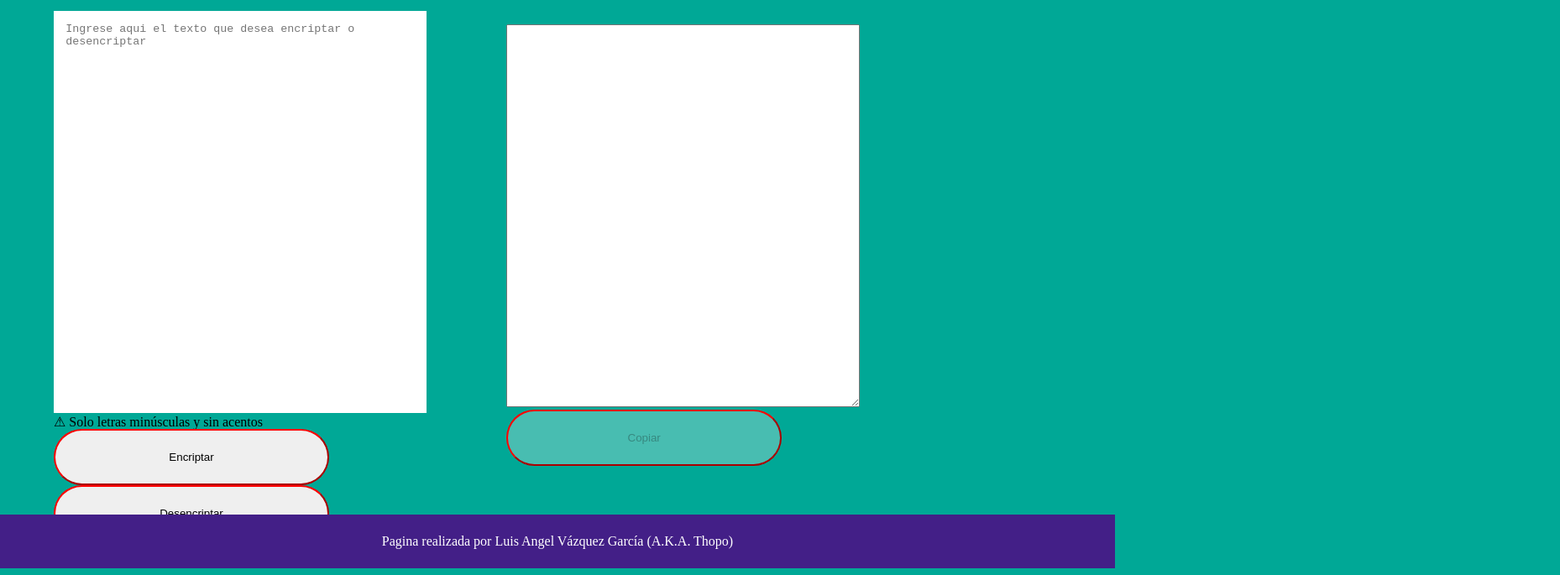
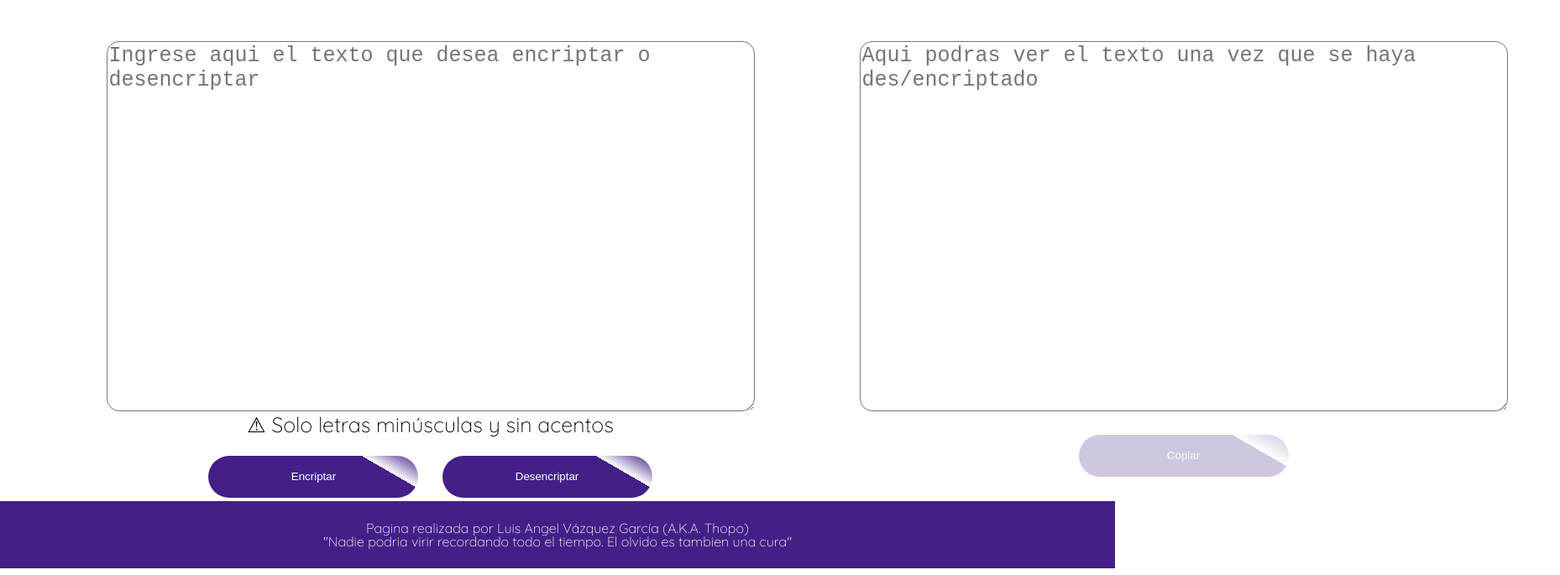
Before and after one commit to TH9P0/EncriptadorDeTexto_OracleONE, a plain HTML site: page index.html in a window 1280 px wide. Shown: the part 123-808 px from the top of the page at 84% size, 1858 px wide, since content can reach past the window. Drawn offline with Linux system fonts and the light colour scheme.

Commit message:
Ajustes Generales

```diff
--- a/app.js
+++ b/app.js
@@ -25,6 +25,7 @@ function encriptar(){
         }
     }
 
+    document.getElementById('ingresoUsuario').value = "";
     textoProcesado.innerHTML = fraseEncriptada;
     document.getElementById('copiar').removeAttribute('disabled');
 }
@@ -32,25 +33,26 @@ function encriptar(){
 function desencriptar(){
     let fraseUsuario = document.getElementById('ingresoUsuario').value;
     let fraseEncriptada = '';
+    console.log(fraseUsuario);
 
     for(i=0; i<fraseUsuario.length; i++){
-        if(fraseUsuario.charAt(i) == 'a'){
+        if(fraseUsuario.includes('ai')){
             fraseEncriptada = fraseEncriptada + fraseUsuario.charAt(i);
             i++;
         }
-        else if(fraseUsuario.charAt(i) == 'e'){
+        else if(fraseUsuario.includes('enter')){
             fraseEncriptada = fraseEncriptada + fraseUsuario.charAt(i);
             i = i + 4;
         }
-        else if(fraseUsuario.charAt(i) == 'i'){
+        else if(fraseUsuario.includes('imes')){
             fraseEncriptada = fraseEncriptada + fraseUsuario.charAt(i);
             i = i + 3
         }
-        else if(fraseUsuario.charAt(i) == 'o'){
+        else if(fraseUsuario.includes('ober')){
             fraseEncriptada = fraseEncriptada + fraseUsuario.charAt(i);
             i = i + 3;
         }
-        else if(fraseUsuario.charAt(i) == 'u'){
+        else if(fraseUsuario.includes('ufat')){
             fraseEncriptada = fraseEncriptada + fraseUsuario.charAt(i);
             i = i + 3
         }
@@ -59,14 +61,17 @@ function desencriptar(){
         }
     }
 
+    document.getElementById('ingresoUsuario').value = "";
     textoProcesado.innerHTML = fraseEncriptada;
     document.getElementById('copiar').removeAttribute('disabled');
 }
 
 function copiar(){
-    let copyText = document.querySelector("textoProcesado");
+    let copyText = document.getElementById("textoProcesado");
     copyText.select();
     document.execCommand("copy");
+    document.getElementById('textoProcesado').value = "";
+    document.getElementById('copiar').setAttribute('disabled',true);
 }
 
 document.querySelector("#copy").addEventListener("click", copy);
--- a/index.html
+++ b/index.html
@@ -7,30 +7,39 @@
         <meta name="viewport" content="width-device-width">
         <link rel="stylesheet" href="reset.css">
         <link rel="stylesheet" href="style.css">
+        <link href="https://fonts.googleapis.com/css2?family=Quicksand:wght@300&display=swap" rel="stylesheet">
     </head>
 
     <body>
         <header>
             <img src="Imagen/candado.png" class="imagenCandado" alt="Imagen de un candado">
-            <button class="darkMode" >Dark Mode</button>
         </header>
 
         <main>
             <section class="paraEncriptar">
-                <textarea name="ingresoUsuario" class="ingresoUsuario" cols="50" rows="30" placeholder="Ingrese aqui el texto que desea encriptar o desencriptar" onkeypress="return (event.charCode >= 97 && event.charCode <= 122)" ></textarea>
-                <p>&#9888; Solo letras minúsculas y sin acentos</p>
-                <button onclick="encriptar();" class="encriptar">Encriptar</button>
-                <button onclick="desencriptar();" class="desencriptar">Desencriptar</button>
+                <div class="TAUsuario">
+                    <textarea name="ingresoUsuario" class="ingresoUsuario" id="ingresoUsuario" cols="50" rows="15" placeholder="Ingrese aqui el texto que desea encriptar o desencriptar" onkeypress="return (event.charCode >= 97 && event.charCode <= 122 || event.charCode == 32 || event.charCode == 13)" ></textarea>
+                    <p>&#9888; Solo letras minúsculas y sin acentos</p>
+                </div>
+                <div class="botonesUsuario">
+                    <button onclick="encriptar();" class="encriptar">Encriptar</button>
+                    <button onclick="desencriptar();" class="desencriptar">Desencriptar</button>
+                </div>
             </section>
             <section class="TextoEncriptado">
-                <textarea name="textoProcesado" id="textoProcesado" cols="50" rows="30" readonly></textarea>
-                <button onclick="copiar();" class="copiar" disabled>Copiar</button>
+                <div class="TAEncriptado">
+                    <textarea name="textoProcesado" id="textoProcesado" cols="50" rows="15" readonly placeholder="Aqui podras ver el texto una vez que se haya des/encriptado"></textarea>
+                </div>
+                <div class="botonCopiar">
+                    <button onclick="copiar();" class="copiar" id="copiar" disabled>Copiar</button>
+                </div>
             </section>
 
         </main>
 
         <footer>
             <p>Pagina realizada por Luis Angel Vázquez García (A.K.A. Thopo)</p>
+            <p>"Nadie podria virir recordando todo el tiempo. El olvido es tambien una cura"</p>
         </footer>
     </body>
 
--- a/style.css
+++ b/style.css
@@ -1,65 +1,73 @@
 /*HTML General*/
 body{
-    background-color: #00A896;
+    font-family: 'Quicksand', sans-serif;
 }
+
 
 /*Header*/
 header{
-    width: 100%;
     background-color: #431F87;
-    display: flex;
 }
 
 .imagenCandado{
-    width: 80px;
+    padding: 1em;
+    width: 75px;
+}
+
+/*Body*/
+main{
+    text-align: center;
+    width: 90%;
+    margin: 0 auto;
+    display: flex;
+    font-size: 25px;
+}
+
+section{
+    padding: 2em;
+}
+
+div{
     padding: 0.5em;
 }
 
-header button{
-    width: 110px;
-    height: 40px;
-    border-radius: 18px;
+textarea{
+    font-size: 25px;
+    border-radius: 15px;
+}
+
+.encriptar, .desencriptar{
+    margin: 0 0.8em;
+    width: 250px;
+    height: 50px;
+    border-radius: 25px;
+    color: white;
+    background: linear-gradient(30deg,#431F87 80%,white 7.5%,#431F87);
     border: none;
-    background-color: #00A896;
-    color: white;
-    box-shadow: 5px 5px 5px black;
     transition: 1s all;
 }
 
-header button:hover{
-    background-color: black;
+.copiar{
+    margin: 0 0.8em;
+    width: 250px;
+    height: 50px;
+    border-radius: 25px;
+    color: white;
+    background: linear-gradient(30deg,#431F87 80%,white 7.5%,#431F87);
+    border: none;
+    transition: 1s all;
+}
+
+button:disabled{
+    opacity: 25%;
+}
+
+button:hover{
+    background: linear-gradient(30deg,#431F87 90%,white 7.5%,#431F87);
     transform: scale(1.2);
 }
 
-/*main*/
-
-main{
-    width: 90%;
-    padding: 40px;
-    display: flex;
-    margin: 0 auto;
-}
-
-main button{
-    width: 328px;
-    height: 67px;
-    border-radius: 35px;
-    border-color: red;
-}
-
-.ingresoUsuario{
-    border-color: white;
-    resize: none;
-    background-color: white;
-    padding: 1em;
-}
-
-.TextoEncriptado{
-    padding: 1em;
-    display: block;
-}
-
-/* footer */
+/*Footer*/
 footer{
     width: 100%;
     position: fixed;
```
